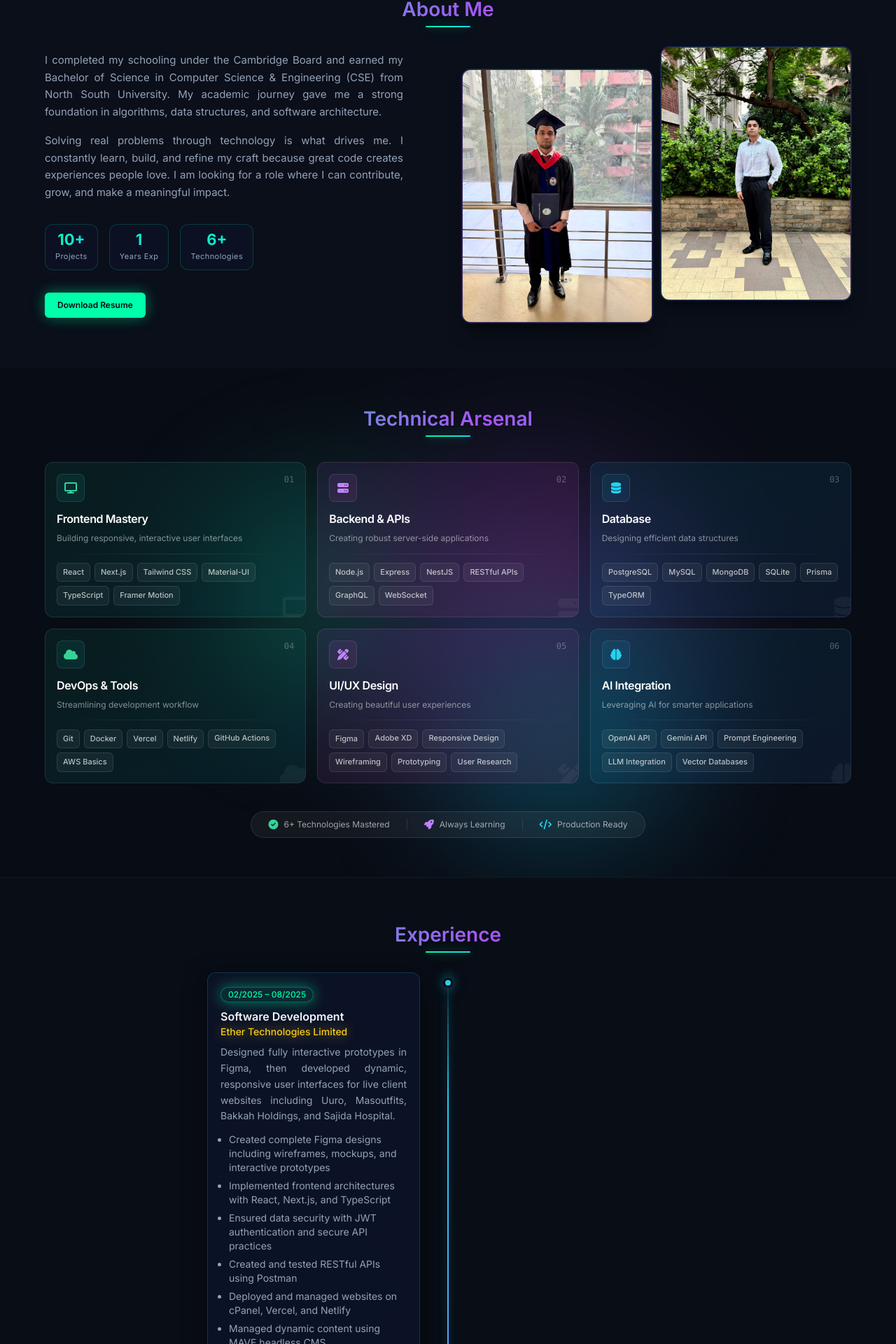
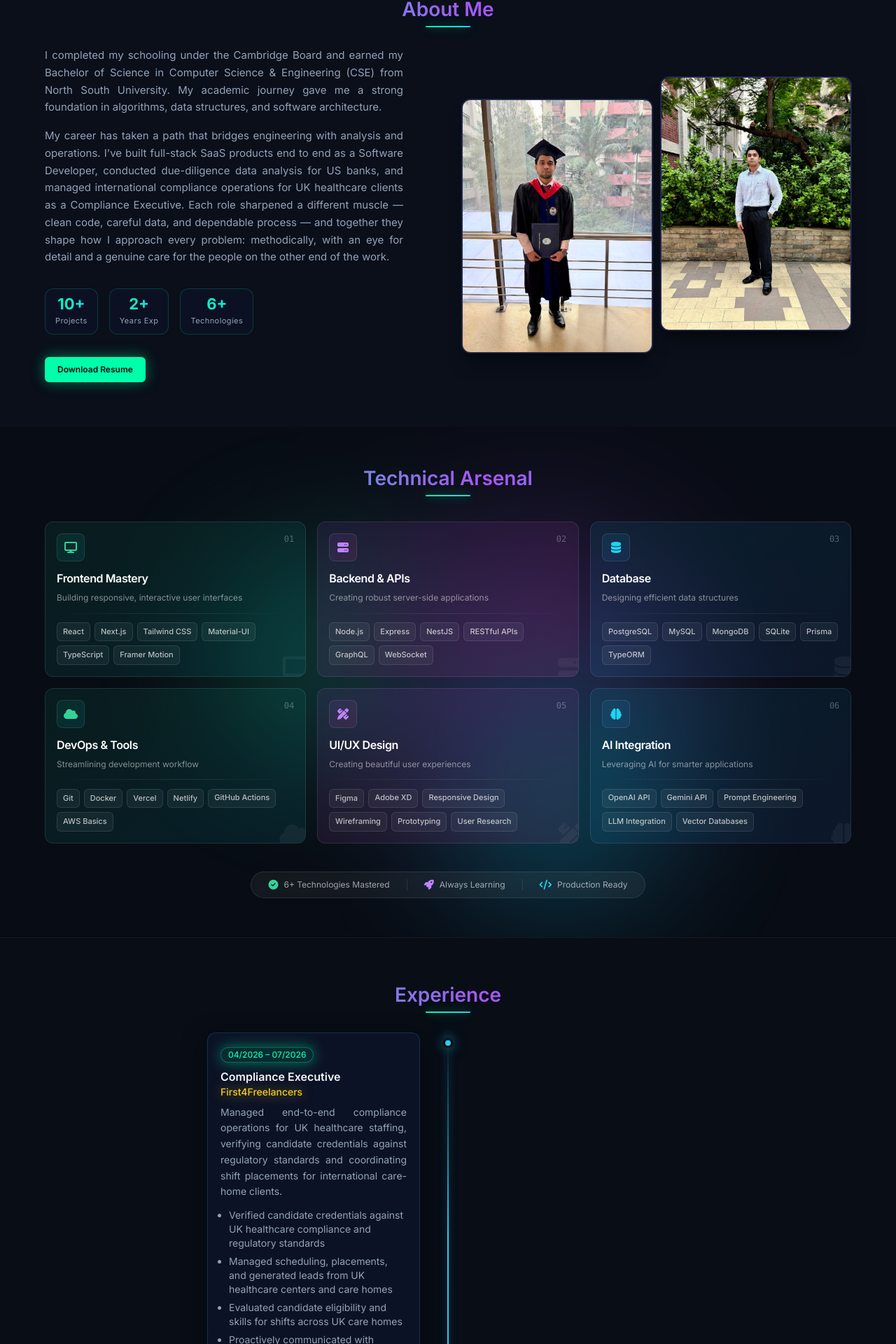
Before and after one commit to Mahmud-Saki6/portfolio, a Next.js app: page / in a window 1280 px wide. Shown: the part 869-2789 px from the top of the page at 70% size. Built offline with nearby package versions, Linux system fonts and the light colour scheme.

Commit message:
added information

```diff
--- a/components/About.jsx
+++ b/components/About.jsx
@@ -17,21 +17,31 @@ export default function About() {
         <div className="grid grid-cols-1 items-center gap-8 lg:grid-cols-2 lg:gap-10">
           <div className="order-2 max-w-md space-y-4 text-[15px] leading-[1.65] text-[var(--text-secondary)] text-justify lg:order-1 lg:max-w-lg">
             <p>
-              I completed my schooling under the Cambridge Board and earned my Bachelor of
-              Science in Computer Science & Engineering (CSE) from North South University.
-              My academic journey gave me a strong foundation in algorithms, data structures,
-              and software architecture.
+              I completed my schooling under the Cambridge Board and earned my
+              Bachelor of Science in Computer Science & Engineering (CSE) from
+              North South University. My academic journey gave me a strong
+              foundation in algorithms, data structures, and software
+              architecture.
             </p>
             <p>
-              Solving real problems through technology is what drives me. I constantly learn, build, and refine my craft because great code creates experiences people love. I am looking for a role where I can contribute, grow, and make a meaningful impact.
+              My career has taken a path that bridges engineering with analysis
+              and operations. I&apos;ve built full-stack SaaS products end to
+              end as a Software Developer, conducted due-diligence data analysis
+              for US banks, and managed international compliance operations for
+              UK healthcare clients as a Compliance Executive. Each role
+              sharpened a different muscle — clean code, careful data, and
+              dependable process — and together they shape how I approach every
+              problem: methodically, with an eye for detail and a genuine care
+              for the people on the other end of the work.
             </p>
+
             <div className="flex flex-col gap-3 py-4 sm:flex-row sm:justify-center sm:gap-4 lg:justify-start">
               <div className="stat-card">
                 <div className="stat-number">10+</div>
                 <div className="stat-label">Projects</div>
               </div>
               <div className="stat-card">
-                <div className="stat-number">1</div>
+                <div className="stat-number">2+</div>
                 <div className="stat-label">Years Exp</div>
               </div>
               <div className="stat-card">
--- a/components/Experience.jsx
+++ b/components/Experience.jsx
@@ -1,31 +1,44 @@
 const items = [
+  {
+    date: "04/2026 – 07/2026",
+    title: "Compliance Executive",
+    company: "First4Freelancers",
+    body: `Managed end-to-end compliance operations for UK healthcare staffing, verifying candidate credentials against regulatory standards and coordinating shift placements for international care-home clients.`,
+    bullets: [
+      "Verified candidate credentials against UK healthcare compliance and regulatory standards",
+      "Managed scheduling, placements, and generated leads from UK healthcare centers and care homes",
+      "Evaluated candidate eligibility and skills for shifts across UK care homes",
+      "Proactively communicated with international clients to collect required documentation",
+    ],
+  },
   {
     date: "02/2025 – 08/2025",
     title: "Software Development",
-    company: "Ether Technologies Limited",
+    company: "Ether Technologies / WebAble Digital",
     body: `Designed fully interactive prototypes in Figma, then developed dynamic, responsive user interfaces for live client websites including Uuro, Masoutfits, Bakkah Holdings, and Sajida Hospital. `,
     bullets: [
-      "Created complete Figma designs including wireframes, mockups, and interactive prototypes",
+      "Delivered 6 client websites end-to-end using React, Next.js, Tailwind CSS, and Material-UI",
+      "Created original Figma designs from scratch — wireframes, design systems, and high-fidelity mockups — securing client approval before development",
       "Implemented frontend architectures with React, Next.js, and TypeScript",
       "Ensured data security with JWT authentication and secure API practices",
       "Created and tested RESTful APIs using Postman",
       "Deployed and managed websites on cPanel, Vercel, and Netlify",
       "Managed dynamic content using MAVE headless CMS",
       "Performed WordPress content management and data entry",
-      "Conducted QA testing with BugHerd and resolved issues collaboratively",
+      "Conducted QA testing with BugHerd; bug-free releases on every deadline",
     ],
   },
   {
     date: "08/2024 – 02/2025",
     title: "Data Analyst",
     company: "SEBPO",
-    body: `Conducted due diligence research by analyzing English news articles, legal documents, and public records to identify potential risks and criminal data across multiple sources.`,
+    body: `Conducted due diligence research for US banks, analyzing English news articles, legal documents, and public records to identify potential risks and restricted candidates across multiple sources.`,
     bullets: [
+      "Conducted due diligence for US banks, cross-referencing records to identify restricted candidates",
       "Reviewed and cross-matched demographic information from various databases to identify potential matches",
       "Analyzed and summarized complex English content with strong attention to detail",
       "Aggregated relevant information from news articles and public records for client reports",
-      "Maintained accuracy and integrity of intelligence database",
-      "Performed precise and timely data entry with zero-error tolerance",
+      "Categorized risk levels and flagged restricted candidates in compliance database",
       "Verified data from multiple sources to ensure 100% accuracy",
     ],
   },
@@ -73,11 +86,15 @@ export default function Experience() {
                   <span className="mb-2 inline-block rounded-full border border-palette-neon/30 bg-palette-neon/10 px-2.5 py-0.5 text-xs font-medium text-palette-neon shadow-glow-neon">
                     {item.date}
                   </span>
-                  <h3 className="text-base font-semibold text-[var(--text-primary)]">{item.title}</h3>
+                  <h3 className="text-base font-semibold text-[var(--text-primary)]">
+                    {item.title}
+                  </h3>
                   <h4 className="mb-2 text-sm font-medium text-yellow-400 drop-shadow-[0_0_8px_rgba(250,204,21,0.5)]">
                     {item.company}
                   </h4>
-                  <p className="mb-3 text-sm leading-relaxed text-[var(--text-secondary)] text-justify">{item.body}</p>
+                  <p className="mb-3 text-sm leading-relaxed text-[var(--text-secondary)] text-justify">
+                    {item.body}
+                  </p>
                   <ul className="ml-3 list-disc space-y-1.5 text-sm text-[var(--text-secondary)]">
                     {item.bullets.map((b) => (
                       <li key={b}>{b}</li>
--- a/components/Hero.jsx
+++ b/components/Hero.jsx
@@ -2,10 +2,7 @@ import Image from "next/image";
 
 function OrbitSatellite({ className, children }) {
   return (
-    <div
-      className={`hero-orbit-sat ${className}`}
-      aria-hidden="true"
-    >
+    <div className={`hero-orbit-sat ${className}`} aria-hidden="true">
       {children}
     </div>
   );
@@ -32,7 +29,10 @@ export default function Hero() {
             </span>
           </h1>
           <p className="mb-6 max-w-xl text-[15px] leading-[1.65] text-[var(--text-secondary)] text-justify lg:max-w-lg lg:text-left">
-            I&apos;m a motivated Computer Science graduate who turns ideas into real, functional web applications. I specialize in building full-stack SaaS products from database design to polished UI/UX. My toolkit includes React, Next.js, Node.js, and PostgreSQL, but my real strength is understanding what users need and delivering experiences they genuinely enjoy.
+            Full-stack engineer (React, Next, Node, Postgres) building
+            intuitive, reliable web apps. My background in US banking
+            due-diligence and UK healthcare compliance brings forensic precision
+            to your data, processes, and code.
           </p>
           <div className="mb-5 flex flex-wrap justify-center gap-2.5 lg:justify-start">
             <a href="#projects" className="btn-neon-primary">
@@ -107,7 +107,10 @@ export default function Hero() {
                 </OrbitSatellite>
                 <OrbitSatellite className="hero-orbit-d hidden opacity-80 sm:flex sm:opacity-90">
                   <div className="flex h-full w-full items-center justify-center rounded-full border border-palette-neon/35 bg-palette-surface/95 text-palette-neon shadow-glow-neon ring-1 ring-palette-purple/25 backdrop-blur-sm">
-                    <i className="fab fa-python text-sm sm:text-base" aria-hidden="true" />
+                    <i
+                      className="fab fa-python text-sm sm:text-base"
+                      aria-hidden="true"
+                    />
                   </div>
                 </OrbitSatellite>
               </div>
--- a/data/projects.js
+++ b/data/projects.js
@@ -42,6 +42,16 @@ export const webProjects = [
     liveUrl: "https://bakkahholdings.com/",
     tech: ["React", "Tailwind CSS", "Corporate"],
   },
+  {
+    id: "learned-books",
+    title: "Learned Books",
+    description:
+      "An e-commerce bookstore platform featuring curated academic and niche book collections, with a seamless shopping experience and customer review system.",
+    image: "https://images.unsplash.com/photo-1512820790803-83ca734da794?auto=format&fit=crop&w=1200&q=80",
+    imageAlt: "Learned Books bookstore homepage and catalog",
+    liveUrl: "https://learned-books.vercel.app/",
+    tech: ["Next.js 14", "TypeScript", "MUI", "Redux Toolkit"],
+  },
 ];
 
 // ========== APPLICATIONS (full-stack / tools) ==========
@@ -58,12 +68,12 @@ export const applicationProjects = [
   },
   {
     id: "crefix-ai",
-    title: "Crefix AI (Figma Clone)",
+    title: "Crefixo",
     description:
       "A design tool inspired by Figma, powered by AI for smart design generation.",
     image: "/images/applications/crefix-ai.png",
-    imageAlt: "Crefix AI design tool dashboard",
-    liveUrl: "https://crefix-ai.vercel.app/",
+    imageAlt: "Crefixo design tool dashboard",
+    liveUrl: "https://crefixo.vercel.app/",
     tech: ["React", "Next.js 14", "MUI", "Gemini 3.0 API"],
   },
   {
```
